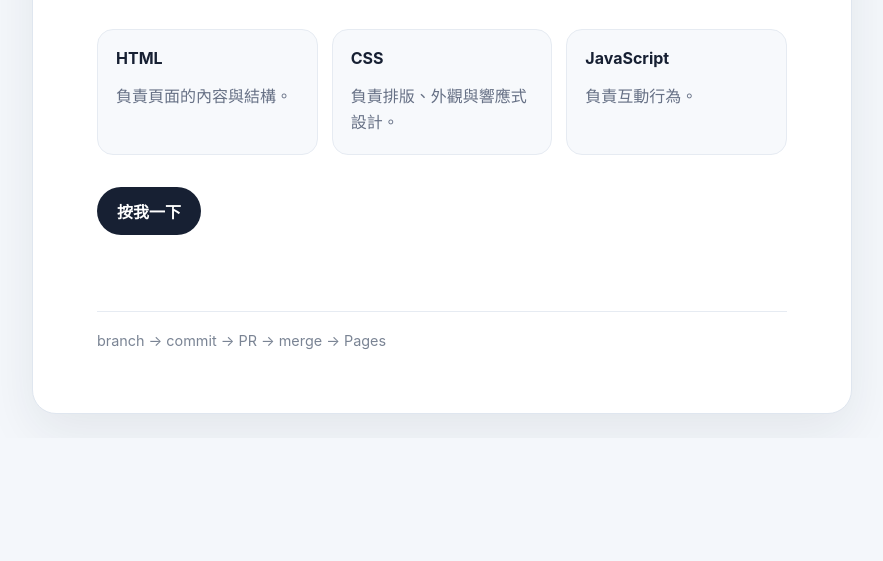
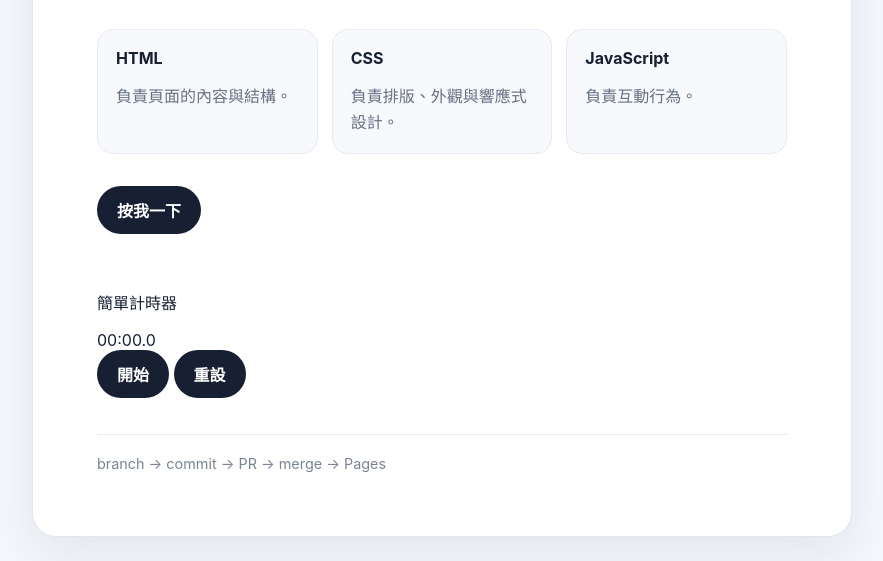
Before and after one commit to cutecubeandy/For-test-and-fun-, a plain HTML site: page index.html in a window 1280 px wide. Shown: the part 362-923 px from the top of the page, without its empty margins (198-1081 px from the left). Before the commit the page ends 800 px from the top, so only its background shows below. Drawn offline with Linux system fonts and the light colour scheme.

Commit message:
Add timer interface

```diff
--- a/index.html
+++ b/index.html
@@ -33,6 +33,15 @@
     <button id="helloBtn">按我一下</button>
     <p id="message" aria-live="polite"></p>
 
+    <section class="timer" aria-labelledby="timerTitle">
+      <p class="timer-label" id="timerTitle">簡單計時器</p>
+      <div class="timer-display" id="timerDisplay" aria-live="off">00:00.0</div>
+      <div class="timer-actions">
+        <button id="startPauseBtn" type="button">開始</button>
+        <button id="resetBtn" type="button" class="secondary">重設</button>
+      </div>
+    </section>
+
     <footer>branch → commit → PR → merge → Pages</footer>
   </main>
 
```
